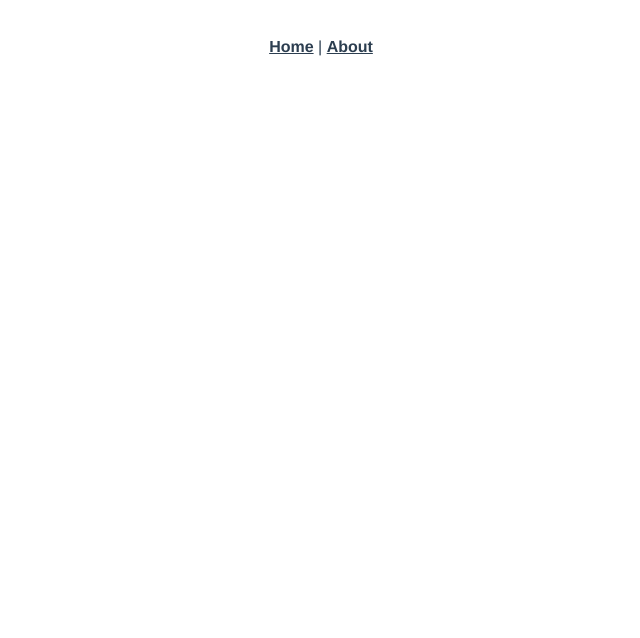
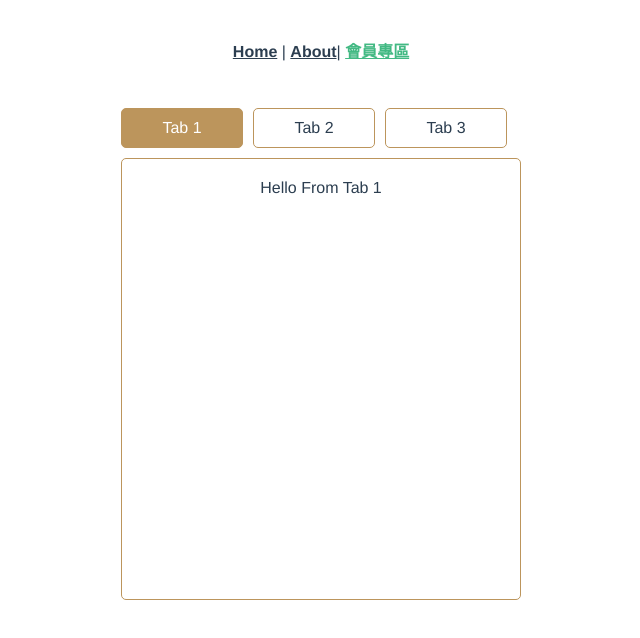
Before and after one commit to Azrialin/cgd103-g4, a Vue app: page /membership in a window 1280 px wide. Before the commit this address had no page. Shown: the top 638 px of the page, without its empty margins (319-959 px from the left). Built offline with nearby package versions, Linux system fonts and the light colour scheme.

Commit message:
tabs added

```diff
--- a/src/App.vue
+++ b/src/App.vue
@@ -1,7 +1,8 @@
 <template>
   <nav>
     <router-link to="/">Home</router-link> |
-    <router-link to="/about">About</router-link>
+    <router-link to="/about">About</router-link>|
+    <router-link to="/membership">會員專區</router-link>
   </nav>
   <router-view/>
 </template>
--- /dev/null
+++ b/src/components/Tab.vue
@@ -0,0 +1,28 @@
+<template >
+    <div class="tab-content" v-show="title == selectedTitle">
+        <slot />
+    </div>
+</template>
+
+<script>
+import { inject } from 'vue'
+export default {
+    props : ['title'],
+    setup (){
+        const selectedTitle = inject("selectedTitle")
+
+        return {
+            selectedTitle
+        }
+    }
+}
+</script>
+
+<style scoped >
+    .tab-content{
+        min-height: 400px;
+        padding: 20px;
+        border-radius: 5px;
+        border:1px solid #BC955C;
+    }
+</style>
--- /dev/null
+++ b/src/components/Tabs.vue
@@ -0,0 +1,58 @@
+<template >
+    <div class="tabs">
+        <ul class="tabs_header">
+            <li v-for="title in tabTitles" :key="title" :class="{ selected: title == selectedTitle}" @click="selectedTitle = title">
+                {{ title }}
+            </li>
+        </ul>
+        <slot />
+    </div>
+</template>
+
+<script>
+import {ref, provide} from 'vue'
+export default {
+    setup(props, {slots}){
+        const tabTitles = ref(slots.default().map((tab) =>tab.props.title))
+        const selectedTitle = ref(tabTitles.value[0])
+
+        provide("selectedTitle", selectedTitle)
+        return{
+            selectedTitle,
+            tabTitles,
+        }
+    }
+}
+</script>
+
+<style scoped >
+
+.tabs{
+  max-width: 400px;
+  margin: 0 auto;
+}
+
+.tabs_header{
+  margin-bottom: 10px;
+  list-style: none;
+  padding: 0;
+  display: flex;
+}
+
+.tabs_header li{
+  width: 80px;
+  text-align:center;
+  padding: 10px 20px;
+  margin-right: 10px;
+  border: 1px solid #BC955C;
+  border-radius: 5px;
+  cursor: pointer;
+  transition: 0.4s all ease-out;
+}
+
+.tabs_header li.selected{
+    background: #BC955C;
+    color: white;
+}
+
+</style>
--- a/src/router/index.js
+++ b/src/router/index.js
@@ -14,7 +14,12 @@ const routes = [
     // this generates a separate chunk (about.[hash].js) for this route
     // which is lazy-loaded when the route is visited.
     component: () => import(/* webpackChunkName: "about" */ '../views/AboutView.vue')
-  }
+  },
+  {
+    path: '/membership',
+    name: 'membership',
+    component: () => import('../views/MembershipView.vue')
+  },
 ]
 
 const router = createRouter({
--- /dev/null
+++ b/src/views/MembershipView.vue
@@ -0,0 +1,19 @@
+<template lang="html">
+  <div>
+    <tabs>
+      <tab title="Tab 1">Hello From Tab 1</tab>
+      <tab title="Tab 2">Hello From Tab 2</tab>
+      <tab title="Tab 3">Hello From Tab 3</tab>
+    </tabs>
+  </div>
+</template>
+<script>
+import Tabs from '@/components/Tabs.vue'
+import Tab from '@/components/Tab.vue'
+  export default {
+    components: {
+      Tabs,
+      Tab,
+    }
+  }
+</script>
```
Also changed, not shown: vue.config.js (line endings or trailing spaces).
